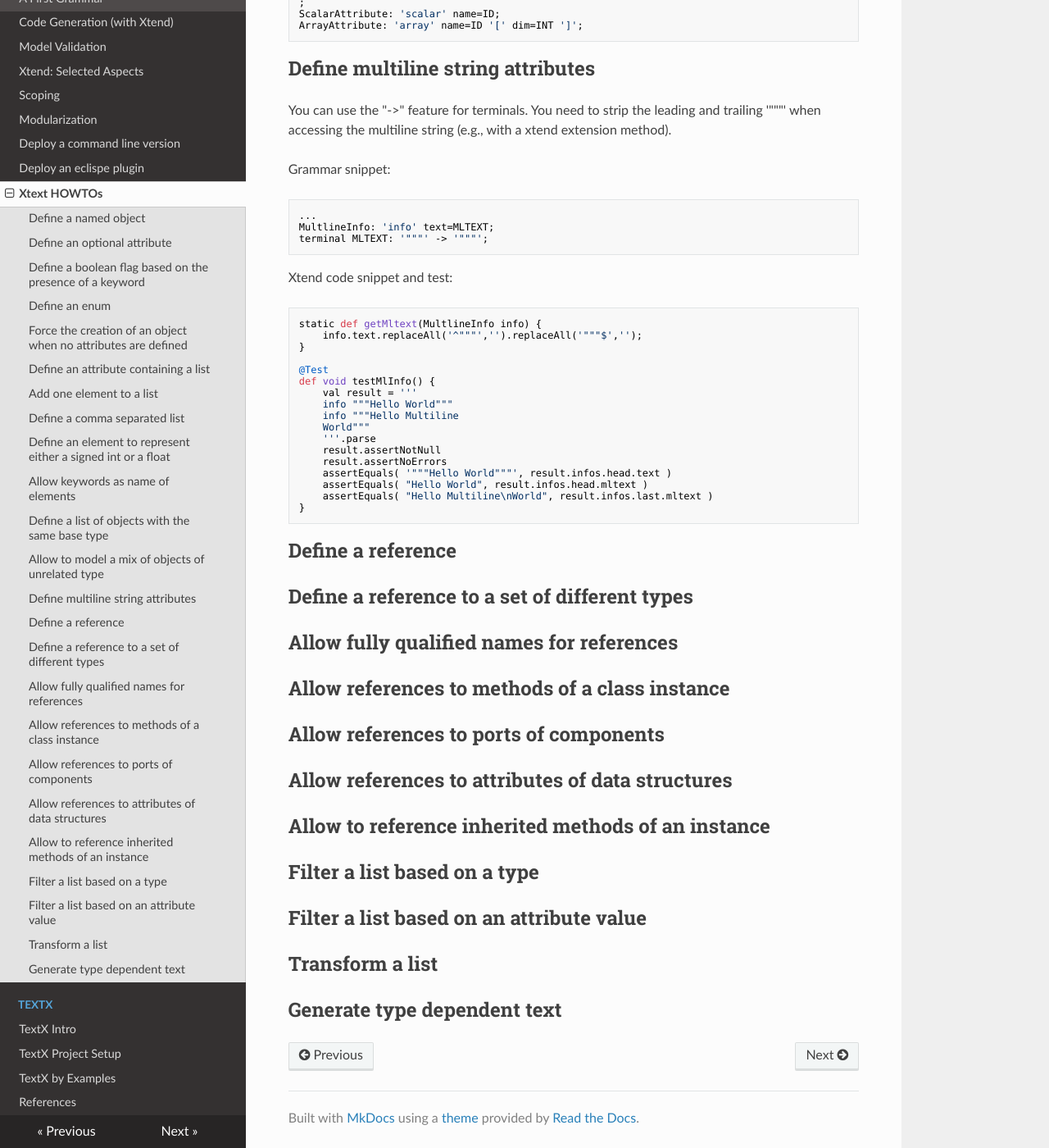
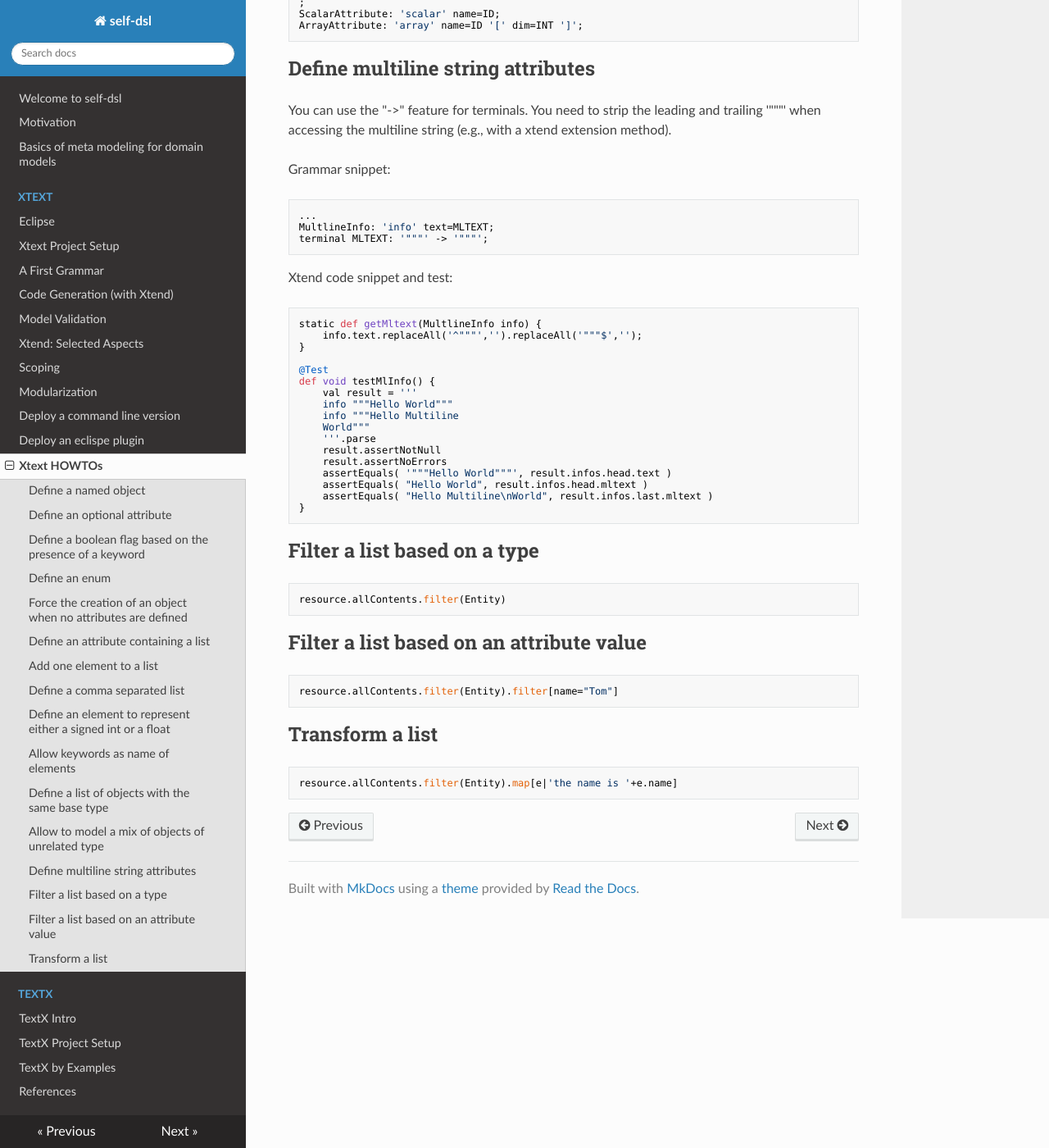
Before and after one commit to goto40/self-dsl, an MkDocs documentation site: the page built from docs/xtext_howtos.md, in a window 1280 px wide and 1400 px high, scrolled down 3397 px. Shown: the whole window at 82% size. Built offline with MkDocs 1.6.1, drawn with Linux system fonts in a browser that asks for light colours; nearby versions of some CDN libraries; old or Windows-style settings are respelled for this version of MkDocs.

Commit message:
added examples (howto)

```diff
--- a/docs/xtext_howtos.md
+++ b/docs/xtext_howtos.md
@@ -216,14 +216,17 @@ Xtend code snippet and test:
 		assertEquals( "Hello Multiline\nWorld", result.infos.last.mltext )
 	}
 
-## Define a reference
-## Define a reference to a set of different types
-## Allow fully qualified names for references
-## Allow references to methods of a class instance
-## Allow references to ports of components
-## Allow references to attributes of data structures
-## Allow to reference inherited methods of an instance
 ## Filter a list based on a type
+
+    ::xtend
+    resource.allContents.filter(Entity)
+
 ## Filter a list based on an attribute value
+
+    ::xtend
+    resource.allContents.filter(Entity).filter[name="Tom"]
+
 ## Transform a list
-## Generate type dependent text
+
+    ::xtend
+    resource.allContents.filter(Entity).map[e|'the name is '+e.name]
```
